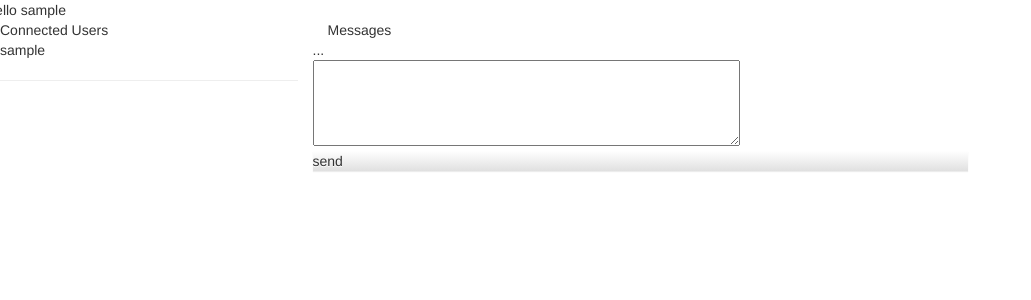
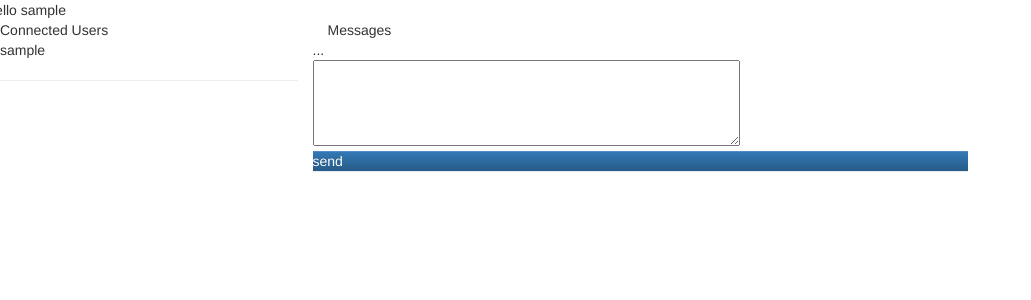
Before and after one commit to medalibs/testclient, a PHP site: template Views/homeView.php in a window 1280 px wide. Shown: the top 300 px of the page, without its empty margins (0-1031 px from the left). Run offline with PHP 8.4, Linux system fonts and the light colour scheme; the template is opened without the code that fills it: most values are stand-ins (such as "Sample title", 1, 10 or a date in 2020); some libraries are stand-ins or nearby versions.

Commit message:
Ajout style bootstrap pour le bouton send

```diff
--- a/Views/homeView.php
+++ b/Views/homeView.php
@@ -28,7 +28,7 @@ Hello    <?php echo $login ; ?>
       <textarea id="msg-to-send" rows="4" cols="50">
 
       </textarea>
-      <div id="send-msg" class="btn-default" >send</div>
+      <div id="send-msg" class="btn-primary" >send</div>
     </div>
 
   </div>
```
